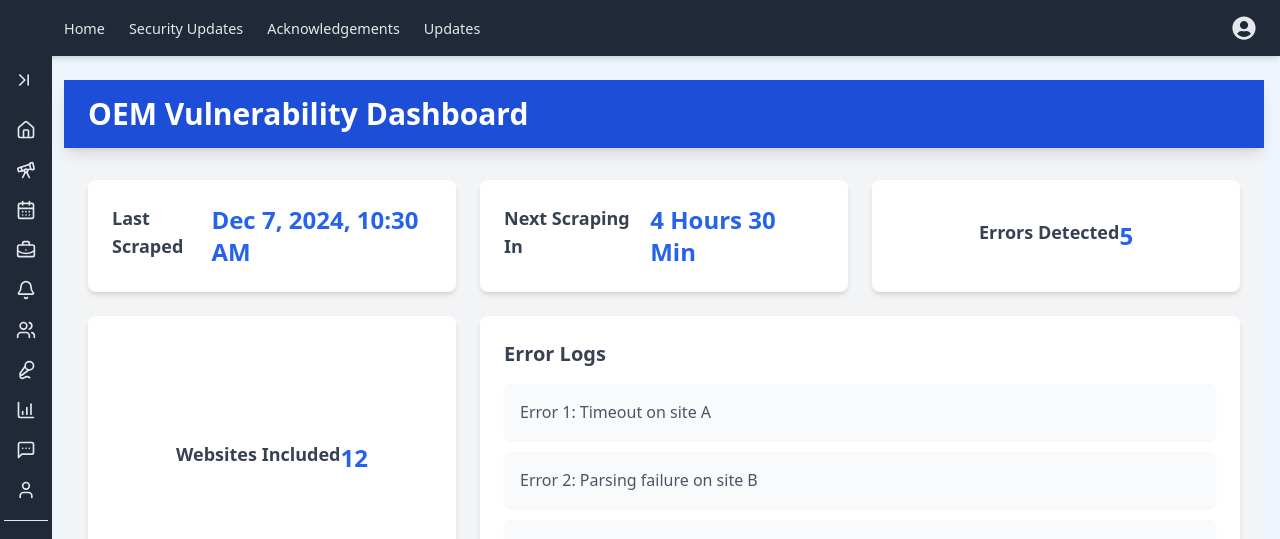
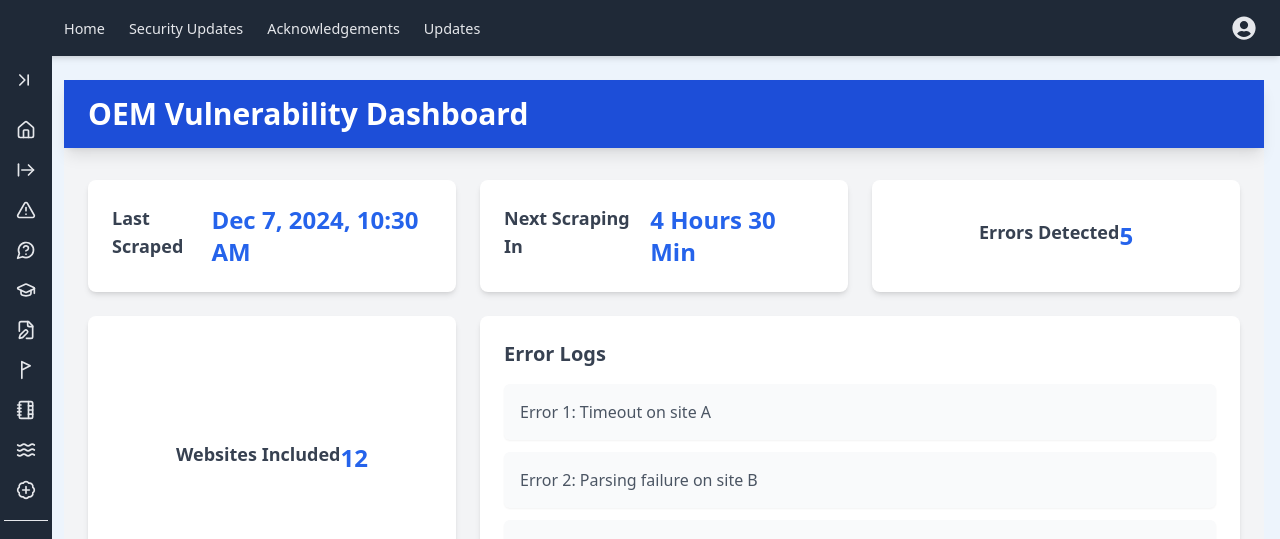
Before and after one commit to itsmanik/oem-vulnerabilities-frontend, a React (Vite) app: page /admin in a window 1280 px wide. Shown: the top 539 px of the page. Built offline with nearby package versions, Linux system fonts and the light colour scheme; what @radix-ui/themes would draw is missing.

Commit message:
changed icons

```diff
--- a/src/components/Nav/Sidebar/AsideNav.jsx
+++ b/src/components/Nav/Sidebar/AsideNav.jsx
@@ -1,17 +1,18 @@
 import {
   Home,
-  BriefcaseBusiness,
-  MessageSquareMore,
-  ChartColumnIncreasing,
+  MessageCircleQuestion,
+  Waves,
+  NotebookTabs,
   Telescope,
-  Bell,
-  CalendarDays,
-  Users,
+  GraduationCap,
+  TriangleAlert,
+  FilePen,
   Building2,
-  MicVocal,
+  FlagTriangleRight,
   LifeBuoy,
-  User,
+  BadgePlus,
   Settings,
+  ArrowRightFromLine
 } from "lucide-react";
 import Sidebar, { SidebarItem } from "./Sidebar";
 
@@ -22,49 +23,49 @@ const AsideNav = () => {
         <Sidebar>
           <SidebarItem icon={<Home size={20} />} text="Home" location="/" />
           <SidebarItem
-            icon={<Telescope size={20} />}
+            icon={<ArrowRightFromLine size={20} />}
             text="Export"
             location="/export"
           />
           <SidebarItem
-            icon={<CalendarDays size={20} />}
+            icon={<TriangleAlert size={20} />}
             text="Vulnerabilities"
             location="/vulns"
           />
           <SidebarItem
-            icon={<BriefcaseBusiness size={20} />}
+            icon={<MessageCircleQuestion size={20} />}
             text="FAQ"
             location="/knowledge-base"
           />
           <SidebarItem
-            icon={<Bell size={20} />}
+            icon={<GraduationCap size={20} />}
             text="Tutorials"
             location="/tutorial"
             batch
           />
           <SidebarItem
-            icon={<Users size={20} />}
+            icon={<FilePen size={20} />}
             text="FeedBack"
             location="/feedback"
           />
           <SidebarItem
-            icon={<MicVocal size={20} />}
+            icon={<FlagTriangleRight size={20} />}
             text="Report Vulnerability"
             location="/report"
           />
           <SidebarItem
-            icon={<ChartColumnIncreasing size={20} />}
+            icon={<NotebookTabs size={20} />}
             text="Scraping Details"
             location="/scraper"
           />
           <SidebarItem
-            icon={<MessageSquareMore size={20} />}
+            icon={<Waves size={20} />}
             text="Threads"
             location="/discussion"
             active={true}
           />
           <SidebarItem
-            icon={<User size={20} />}
+            icon={<BadgePlus size={20} />}
             text="Reported Vulnerabilities"
             location="/reported"
           />
```
